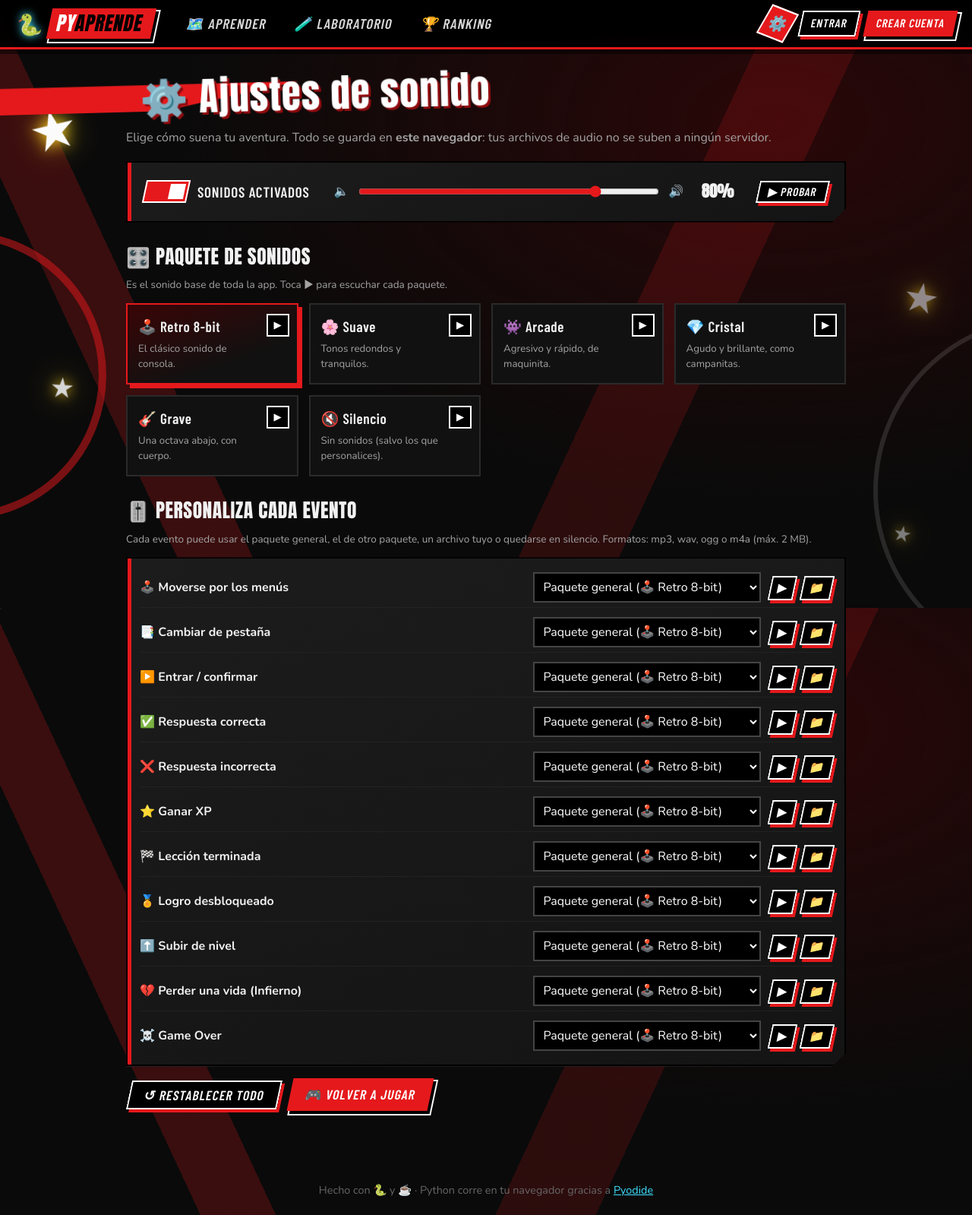
After one commit to MayoiZirlen/LearnPython, a PHP site: page /ajustes.php in a window 1280 px wide. The commit adds this page. Shown: the whole page at 76% size. Run offline with PHP 8.4, Linux system fonts and the light colour scheme; some web fonts are replaced.

Commit message:
Sonidos personalizables
- Motor de sonidos (assets/js/sonidos.js) con 11 eventos: menús, pestañas,
  confirmar, correcto, incorrecto, XP, lección terminada, logro, subir de
  nivel, perder vida y Game Over (los 4 últimos son nuevos)
- Página ⚙️ Ajustes de sonido: interruptor, volumen, 5 paquetes
  sintetizados con WebAudio (Retro 8-bit, Suave, Arcade, Cristal, Grave)
  o silencio, y personalización por evento: otro paquete, silencio o un
  archivo de audio propio (validado y guardado en IndexedDB del navegador)
- Sonidos del sitio: archivos en assets/sounds/<evento>.mp3|wav|ogg|m4a
  se ofrecen a todos como paquete y por evento (ver LEEME.txt)
- El botón 🔊 de las lecciones sigue usando el mismo interruptor general
- ajustes.php agregado a tools/check_pages.sh

Co-Authored-By: Claude Opus 5.5 <noreply@anthropic.com>
Claude-Session: https://claude.ai/code/session_014runmE5w1eiXRpPxNuyPdh

```diff
--- /dev/null
+++ b/ajustes.php
@@ -0,0 +1,40 @@
+<?php
+require __DIR__ . '/includes/bootstrap.php';
+
+$pageTitle = 'Ajustes de sonido';
+$page = 'ajustes';
+$mainClass = 'container ajustes-main';
+$extraScripts = ['assets/js/ajustes.js'];
+require __DIR__ . '/includes/header.php';
+?>
+<h1 class="game-title">⚙️ Ajustes de sonido</h1>
+<p class="muted">Elige cómo suena tu aventura. Todo se guarda en <b>este navegador</b>: tus archivos de audio no se suben a ningún servidor.</p>
+
+<section class="card aj-master">
+  <label class="switch">
+    <input type="checkbox" id="aj-activo">
+    <span class="switch-ui"></span>
+    <b>Sonidos activados</b>
+  </label>
+  <label class="aj-vol">
+    <span>🔈</span>
+    <input type="range" id="aj-volumen" min="0" max="100" step="5">
+    <span>🔊</span>
+    <b id="aj-volumen-num">80%</b>
+  </label>
+  <button class="btn btn-ghost btn-sm" id="aj-probar">▶ Probar</button>
+</section>
+
+<h2>🎛️ Paquete de sonidos</h2>
+<p class="muted small">Es el sonido base de toda la app. Toca ▶ para escuchar cada paquete.</p>
+<div class="aj-paquetes" id="aj-paquetes"></div>
+
+<h2>🎚️ Personaliza cada evento</h2>
+<p class="muted small">Cada evento puede usar el paquete general, el de otro paquete, un archivo tuyo o quedarse en silencio. Formatos: mp3, wav, ogg o m4a (máx. 2 MB).</p>
+<div class="card aj-eventos" id="aj-eventos"></div>
+
+<div class="runner-actions">
+  <button class="btn btn-ghost" id="aj-reset">↺ Restablecer todo</button>
+  <a class="btn btn-primary" href="learn.php">🎮 Volver a jugar</a>
+</div>
+<?php require __DIR__ . '/includes/footer.php'; ?>
--- a/assets/css/style.css
+++ b/assets/css/style.css
@@ -910,3 +910,47 @@ body.hurt main { animation: shake .4s; }
 .infierno-unlock b { font-family: var(--display); font-size: 1.8rem; color: var(--hell2); letter-spacing: .05em; text-shadow: 0 0 12px var(--hell1); }
 .infierno-unlock small { color: #ffcfb0; }
 .continue-card.is-infierno { background: linear-gradient(110deg, #000 0 55%, var(--hell1) 55% 100%); box-shadow: 0 0 24px rgba(255, 61, 0, .35); }
+
+/* ---------- Ajustes de sonido ---------- */
+.settings-link {
+  display: grid; place-items: center; width: 40px; height: 40px; font-size: 1.25rem; text-decoration: none;
+  background: #000; border: 2px solid #fff; transform: skewX(var(--skew)); transition: transform .15s, background .15s;
+}
+.settings-link:hover, .settings-link.active { background: var(--red); transform: skewX(var(--skew)) rotate(20deg); }
+.ajustes-main { max-width: 980px; }
+.ajustes-main h2 { margin-top: 30px; }
+.aj-master { display: flex; flex-wrap: wrap; gap: 20px 32px; align-items: center; margin-top: 18px; }
+.switch { display: flex; align-items: center; gap: 12px; cursor: pointer; font-family: var(--ui); font-size: 1.2rem; letter-spacing: .04em; text-transform: uppercase; }
+.switch input { display: none; }
+.switch-ui { position: relative; width: 58px; height: 30px; background: #333; border: 2px solid #fff; transform: skewX(var(--skew)); transition: background .2s; }
+.switch-ui::after { content: ''; position: absolute; top: 3px; left: 3px; width: 20px; height: 20px; background: #fff; transition: left .2s; }
+.switch input:checked + .switch-ui { background: var(--red); }
+.switch input:checked + .switch-ui::after { left: 31px; }
+.aj-vol { display: flex; align-items: center; gap: 10px; flex: 1; min-width: 240px; }
+.aj-vol input { flex: 1; accent-color: var(--red); }
+.aj-vol b { font-family: var(--display); font-size: 1.3rem; min-width: 56px; text-align: right; }
+.aj-paquetes { display: grid; grid-template-columns: repeat(auto-fill, minmax(200px, 1fr)); gap: 14px; }
+.aj-paquete {
+  position: relative; display: flex; flex-direction: column; gap: 4px; cursor: pointer; padding: 14px 44px 14px 14px;
+  background: #111; border: 2px solid #2a2a2a; transition: transform .12s, border-color .12s;
+}
+.aj-paquete input { display: none; }
+.aj-paquete b { font-family: var(--ui); font-weight: 800; font-size: 1.2rem; letter-spacing: .03em; }
+.aj-paquete small { color: var(--muted); }
+.aj-paquete:hover { transform: translateY(-3px); border-color: #555; }
+.aj-paquete.on { border-color: var(--red); background: linear-gradient(160deg, #3a0506, #111 70%); box-shadow: 5px 5px 0 var(--red); }
+.aj-play { position: absolute; right: 10px; top: 12px; width: 30px; height: 30px; background: #000; color: #fff; border: 2px solid #fff; cursor: pointer; }
+.aj-play:hover { background: var(--red); }
+.aj-eventos { display: flex; flex-direction: column; gap: 6px; padding: 12px 16px; }
+.aj-evento { display: grid; grid-template-columns: 1fr minmax(0, 300px) auto; gap: 12px; align-items: center; padding: 6px 0; border-bottom: 1px solid #222; }
+.aj-evento:last-child { border-bottom: 0; }
+.aj-ev-nombre { font-weight: 700; }
+.aj-evento select { font: inherit; background: #000; color: #fff; border: 2px solid #444; padding: 6px 8px; width: 100%; }
+.aj-evento select:focus { outline: none; border-color: var(--red); }
+.aj-ev-btns { display: flex; gap: 10px; }
+.aj-ev-btns .btn { padding: 4px 10px; }
+.aj-subir { cursor: pointer; }
+@media (max-width: 640px) {
+  .aj-evento { grid-template-columns: 1fr; gap: 6px; }
+  .settings-link { width: 34px; height: 34px; font-size: 1rem; }
+}
--- /dev/null
+++ b/assets/js/ajustes.js
@@ -0,0 +1,153 @@
+/* Página de ajustes de sonido. */
+(function () {
+  const $ = (id) => document.getElementById(id);
+  const E = App.escape;
+  const MAX_MB = 2;
+  let aj = Sonidos.leer();
+  const nombresArchivo = {};   // evento -> nombre del archivo propio (si hay)
+  const haySitio = Object.keys(Sonidos.SITIO).length > 0;
+
+  function guardar() { Sonidos.guardar(aj); }
+
+  // ---------- Interruptor y volumen ----------
+  $('aj-activo').checked = Sonidos.activo();
+  $('aj-activo').onchange = (ev) => { Sonidos.setActivo(ev.target.checked); if (ev.target.checked) Sonidos.reproducir('go'); };
+  $('aj-volumen').value = aj.volumen;
+  $('aj-volumen-num').textContent = aj.volumen + '%';
+  $('aj-volumen').oninput = (ev) => { aj.volumen = +ev.target.value; $('aj-volumen-num').textContent = aj.volumen + '%'; guardar(); };
+  $('aj-volumen').onchange = () => Sonidos.reproducir('bien', { forzar: true });
+  $('aj-probar').onclick = () => Sonidos.reproducir('fin', { forzar: true });
+
+  // ---------- Paquetes ----------
+  function paquetes() {
+    const lista = Object.entries(Sonidos.PAQUETES).map(([id, p]) => [id, p.nombre, p.desc]);
+    if (haySitio) lista.push(['sitio', '🏠 Sonidos del sitio', 'Los archivos que el administrador puso en assets/sounds/.']);
+    return lista;
+  }
+  function pintarPaquetes() {
+    $('aj-paquetes').innerHTML = paquetes().map(([id, nombre, desc]) => `
+      <label class="aj-paquete ${aj.paquete === id ? 'on' : ''}" data-id="${id}">
+        <input type="radio" name="paquete" value="${id}" ${aj.paquete === id ? 'checked' : ''}>
+        <b>${E(nombre)}</b><small>${E(desc)}</small>
+        <button type="button" class="aj-play" data-demo="${id}" title="Escuchar">▶</button>
+      </label>`).join('');
+  }
+  $('aj-paquetes').addEventListener('change', (ev) => {
+    aj.paquete = ev.target.value;
+    guardar();
+    pintarPaquetes();
+    pintarEventos();
+    Sonidos.reproducir('bien', { forzar: true });
+  });
+  $('aj-paquetes').addEventListener('click', (ev) => {
+    const b = ev.target.closest('[data-demo]');
+    if (!b) return;
+    ev.preventDefault();
+    const id = b.dataset.demo;
+    const fuente = id === 'sitio' ? 'sitio' : 'paquete:' + id;
+    Sonidos.reproducir('bien', { forzar: true, fuente });
+    setTimeout(() => Sonidos.reproducir(id === 'sitio' ? 'logro' : 'fin', { forzar: true, fuente }), 500);
+  });
+
+  // ---------- Eventos ----------
+  function opciones(evento) {
+    const general = paquetes().find(([id]) => id === aj.paquete);
+    const ops = [['paquete', `Paquete general (${general ? general[1] : '—'})`]];
+    Object.entries(Sonidos.PAQUETES).forEach(([id, p]) => { if (!p.silencio) ops.push(['paquete:' + id, p.nombre]); });
+    if (Sonidos.SITIO[evento]) ops.push(['sitio', '🏠 Sonido del sitio']);
+    ops.push(['archivo', nombresArchivo[evento] ? `📁 Mi archivo: ${nombresArchivo[evento]}` : '📁 Mi archivo…']);
+    ops.push(['nada', '🔇 Silencio']);
+    return ops;
+  }
+  function pintarEventos() {
+    $('aj-eventos').innerHTML = Object.entries(Sonidos.EVENTOS).map(([ev, nombre]) => {
+      const actual = aj.eventos[ev] || 'paquete';
+      return `<div class="aj-evento" data-ev="${ev}">
+        <span class="aj-ev-nombre">${E(nombre)}</span>
+        <select data-fuente>${opciones(ev).map(([v, t]) => `<option value="${v}" ${v === actual ? 'selected' : ''}>${E(t)}</option>`).join('')}</select>
+        <span class="aj-ev-btns">
+          <button type="button" class="btn btn-ghost btn-sm" data-probar title="Escuchar">▶</button>
+          <label class="btn btn-ghost btn-sm aj-subir" title="Subir un archivo de audio">📁<input type="file" accept="audio/*,.mp3,.wav,.ogg,.m4a" hidden data-archivo></label>
+          ${nombresArchivo[ev] ? '<button type="button" class="btn btn-ghost btn-sm" data-borrar title="Quitar mi archivo">🗑️</button>' : ''}
+        </span>
+      </div>`;
+    }).join('');
+  }
+
+  $('aj-eventos').addEventListener('change', async (ev) => {
+    const fila = ev.target.closest('[data-ev]');
+    if (!fila) return;
+    const evento = fila.dataset.ev;
+    if (ev.target.matches('[data-fuente]')) {
+      if (ev.target.value === 'archivo' && !nombresArchivo[evento]) {
+        fila.querySelector('[data-archivo]').click();   // primero hay que elegir el archivo
+        ev.target.value = aj.eventos[evento] || 'paquete';
+        return;
+      }
+      aj.eventos[evento] = ev.target.value;
+      if (ev.target.value === 'paquete') delete aj.eventos[evento];
+      guardar();
+      Sonidos.reproducir(evento, { forzar: true });
+    }
+    if (ev.target.matches('[data-archivo]')) {
+      const f = ev.target.files[0];
+      if (!f) return;
+      if (f.size > MAX_MB * 1048576) { App.toast(`😬 ${E(f.name)} pesa más de ${MAX_MB} MB. Usa un sonido más corto.`, 'info', 4500); return; }
+      try {
+        // Validamos que el navegador pueda decodificarlo antes de guardarlo
+        const ctx = new (window.AudioContext || window.webkitAudioContext)();
+        await ctx.decodeAudioData(await f.arrayBuffer());
+        ctx.close();
+      } catch (e) {
+        App.toast(`😬 No pude leer ${E(f.name)} como audio. Prueba con mp3, wav u ogg.`, 'info', 4500);
+        return;
+      }
+      await Sonidos.archivos.guardar(evento, f);
+      Sonidos.olvidar(evento);
+      nombresArchivo[evento] = f.name;
+      aj.eventos[evento] = 'archivo';
+      guardar();
+      pintarEventos();
+      App.toast(`🎵 <b>${E(f.name)}</b> ahora suena en «${E(Sonidos.EVENTOS[evento])}».`, 'achievement', 3500);
+      Sonidos.reproducir(evento, { forzar: true });
+    }
+  });
+
+  $('aj-eventos').addEventListener('click', async (ev) => {
+    const fila = ev.target.closest('[data-ev]');
+    if (!fila) return;
+    const evento = fila.dataset.ev;
+    if (ev.target.closest('[data-probar]')) Sonidos.reproducir(evento, { forzar: true });
+    if (ev.target.closest('[data-borrar]')) {
+      await Sonidos.archivos.borrar(evento);
+      Sonidos.olvidar(evento);
+      delete nombresArchivo[evento];
+      if (aj.eventos[evento] === 'archivo') delete aj.eventos[evento];
+      guardar();
+      pintarEventos();
+    }
+  });
+
+  $('aj-reset').onclick = async () => {
+    if (!confirm('¿Volver a los sonidos originales y borrar tus archivos de audio?')) return;
+    for (const ev of Object.keys(nombresArchivo)) { await Sonidos.archivos.borrar(ev); Sonidos.olvidar(ev); delete nombresArchivo[ev]; }
+    aj = Sonidos.porDefecto();
+    guardar();
+    Sonidos.setActivo(true);
+    $('aj-activo').checked = true;
+    $('aj-volumen').value = aj.volumen;
+    $('aj-volumen-num').textContent = aj.volumen + '%';
+    pintarPaquetes();
+    pintarEventos();
+    App.toast('↺ Sonidos restablecidos', 'info', 2500);
+  };
+
+  // Arranque: averiguamos qué archivos propios hay guardados
+  (async () => {
+    for (const ev of Object.keys(Sonidos.EVENTOS)) {
+      try { const r = await Sonidos.archivos.leer(ev); if (r) nombresArchivo[ev] = r.nombre; } catch (e) { /* sin IndexedDB */ }
+    }
+    pintarPaquetes();
+    pintarEventos();
+  })();
+})();
--- a/assets/js/app.js
+++ b/assets/js/app.js
@@ -1,38 +1,12 @@
 /* Utilidades generales: llamadas a la API, notificaciones, confeti y XP. */
 const App = {
-  audio: null,
-
   sonidoActivo() {
-    try { return localStorage.getItem('pyaprende:sonido') !== 'no'; } catch (e) { return true; }
+    return Sonidos.activo();
   },
 
-  /** Sonidos cortitos generados con WebAudio: [frecuencia, inicio, duración, forma]. */
-  tono(notas) {
-    if (!App.sonidoActivo()) return;
-    try {
-      App.audio = App.audio || new (window.AudioContext || window.webkitAudioContext)();
-      const a = App.audio;
-      notas.forEach(([f, t, d, forma]) => {
-        const o = a.createOscillator(); const g = a.createGain();
-        o.frequency.value = f; o.type = forma || 'square';
-        g.gain.setValueAtTime(0.06, a.currentTime + t);
-        g.gain.exponentialRampToValueAtTime(0.001, a.currentTime + t + d);
-        o.connect(g).connect(a.destination);
-        o.start(a.currentTime + t); o.stop(a.currentTime + t + d);
-      });
-    } catch (e) { /* sin audio */ }
-  },
-
+  /** Sonidos del juego: ahora pasan por el motor personalizable (assets/js/sonidos.js). */
   sfx(tipo) {
-    const sonidos = {
-      move: [[880, 0, 0.04]],
-      tab: [[440, 0, 0.05], [660, 0.04, 0.06]],
-      go: [[523, 0, 0.08], [784, 0.07, 0.08], [1047, 0.14, 0.18]],
-      bien: [[660, 0, 0.1], [990, 0.09, 0.2]],
-      mal: [[196, 0, 0.18, 'sawtooth'], [147, 0.12, 0.22, 'sawtooth']],
-      fin: [[523, 0, 0.12], [659, 0.1, 0.12], [784, 0.2, 0.12], [1047, 0.3, 0.4]],
-    };
-    App.tono(sonidos[tipo] || sonidos.move);
+    Sonidos.reproducir(tipo);
   },
 
   async api(action, data = {}) {
@@ -59,18 +33,21 @@ const App = {
     const stEl = document.getElementById('hdr-streak');
     if (xpEl) App.countUp(xpEl, res.xp);
     if (stEl) stEl.textContent = res.streak;
-    if (res.xp_gained > 0) App.floatXp('+' + res.xp_gained + ' XP');
+    if (res.xp_gained > 0) { App.floatXp('+' + res.xp_gained + ' XP'); App.sfx('xp'); }
     if (res.level_up) {
+      setTimeout(() => App.sfx('nivel'), 350);
       App.toast(`${res.level.icon} ¡Subiste al nivel ${res.level.number}: ${res.level.name}!`, 'level', 5000);
       App.confetti(160);
     }
     const logros = res.achievements || [];
     if (logros.length > 3) {
       // Muchos logros a la vez (por ejemplo al desbloquear el NG+): una sola notificación.
+      setTimeout(() => App.sfx('logro'), 700);
       App.toast(`<span class="toast-icon">🏅</span><div><b>¡${logros.length} logros desbloqueados!</b><br>${logros.map((a) => `${a.icon} ${a.title}`).join('<br>')}</div>`, 'achievement', 8000);
       App.confetti(160);
     } else {
       logros.forEach((a, i) => setTimeout(() => {
+        App.sfx('logro');
         App.toast(`<span class="toast-icon">${a.icon}</span><div><b>¡Logro desbloqueado!</b><br>${a.title}: ${a.desc}</div>`, 'achievement', 6000);
         App.confetti(80);
       }, 600 * i));
--- a/assets/js/lesson.js
+++ b/assets/js/lesson.js
@@ -17,7 +17,6 @@
   }
 
   let sonido = App.sonidoActivo();
-  const tono = (notas) => App.tono(notas);
   const sonidoBien = () => App.sfx('bien');
   const sonidoMal = () => App.sfx('mal');
 
@@ -48,12 +47,13 @@
     if (!INFIERNO || vidas <= 0) return;
     vidas--;
     pintarVidas(true);
+    setTimeout(() => App.sfx('vida'), 250);
     document.body.classList.remove('hurt'); void document.body.offsetWidth; document.body.classList.add('hurt');
     if (vidas === 0) setTimeout(gameOver, 700);
   }
 
   async function gameOver() {
-    App.tono([[392, 0, 0.25, 'sawtooth'], [330, 0.25, 0.25, 'sawtooth'], [262, 0.5, 0.25, 'sawtooth'], [196, 0.75, 0.7, 'sawtooth']]);
+    App.sfx('gameover');
     const res = await App.api('reset', { lesson: L.slug });
     const perdida = res && res.ok ? res.xp_perdida : 0;
     const capa = document.createElement('div');
--- /dev/null
+++ b/assets/js/sonidos.js
@@ -0,0 +1,182 @@
+/* Motor de sonidos personalizable.
+ *
+ * Cada "evento" (respuesta correcta, logro, Game Over…) puede sonar con:
+ *   - un paquete sintetizado (se genera con WebAudio, no necesita archivos),
+ *   - un archivo propio que el usuario sube (se guarda en IndexedDB, solo en su navegador),
+ *   - un archivo del sitio en assets/sounds/<evento>.mp3|wav|ogg (lo pone el administrador),
+ *   - o silencio.
+ * Los ajustes viven en localStorage ("pyaprende:sonidos"). El interruptor general
+ * sigue siendo "pyaprende:sonido" (lo usa también el botón 🔊 de las lecciones).
+ */
+const Sonidos = (() => {
+  const CLAVE = 'pyaprende:sonidos';
+  const EVENTOS = {
+    move: '🕹️ Moverse por los menús',
+    tab: '📑 Cambiar de pestaña',
+    go: '▶️ Entrar / confirmar',
+    bien: '✅ Respuesta correcta',
+    mal: '❌ Respuesta incorrecta',
+    xp: '⭐ Ganar XP',
+    fin: '🏁 Lección terminada',
+    logro: '🏅 Logro desbloqueado',
+    nivel: '⬆️ Subir de nivel',
+    vida: '💔 Perder una vida (Infierno)',
+    gameover: '☠️ Game Over',
+  };
+
+  // Melodías base: [frecuencia, inicio (s), duración (s)]. Cada paquete las "interpreta" a su estilo.
+  const MELODIAS = {
+    move: [[880, 0, 0.04]],
+    tab: [[440, 0, 0.05], [660, 0.04, 0.06]],
+    go: [[523, 0, 0.08], [784, 0.07, 0.08], [1047, 0.14, 0.18]],
+    bien: [[660, 0, 0.1], [990, 0.09, 0.2]],
+    mal: [[196, 0, 0.18], [147, 0.12, 0.22]],
+    xp: [[1319, 0, 0.05], [1760, 0.05, 0.08]],
+    fin: [[523, 0, 0.12], [659, 0.1, 0.12], [784, 0.2, 0.12], [1047, 0.3, 0.4]],
+    logro: [[784, 0, 0.1], [988, 0.09, 0.1], [1175, 0.18, 0.1], [1568, 0.27, 0.35]],
+    nivel: [[523, 0, 0.09], [659, 0.08, 0.09], [784, 0.16, 0.09], [1047, 0.24, 0.09], [1319, 0.32, 0.09], [1568, 0.4, 0.4]],
+    vida: [[330, 0, 0.12], [233, 0.1, 0.25]],
+    gameover: [[392, 0, 0.25], [330, 0.25, 0.25], [262, 0.5, 0.25], [196, 0.75, 0.7]],
+  };
+
+  // Paquetes sintetizados: forma de onda, transposición (×frecuencia), tempo (×tiempo) y volumen relativo.
+  const PAQUETES = {
+    retro: { nombre: '🕹️ Retro 8-bit', desc: 'El clásico sonido de consola.', onda: 'square', tono: 1, tempo: 1, vol: 0.06, error: 'sawtooth' },
+    suave: { nombre: '🌸 Suave', desc: 'Tonos redondos y tranquilos.', onda: 'sine', tono: 1, tempo: 1.35, vol: 0.16 },
+    arcade: { nombre: '👾 Arcade', desc: 'Agresivo y rápido, de maquinita.', onda: 'sawtooth', tono: 1, tempo: 0.8, vol: 0.05 },
+    cristal: { nombre: '💎 Cristal', desc: 'Agudo y brillante, como campanitas.', onda: 'triangle', tono: 2, tempo: 0.85, vol: 0.14 },
+    grave: { nombre: '🎸 Grave', desc: 'Una octava abajo, con cuerpo.', onda: 'triangle', tono: 0.5, tempo: 1.15, vol: 0.2 },
+    silencio: { nombre: '🔇 Silencio', desc: 'Sin sonidos (salvo los que personalices).', silencio: true },
+  };
+
+  const SITIO = (window.PYAPRENDE && window.PYAPRENDE.sonidosSitio) || {};
+
+  function porDefecto() {
+    return { paquete: 'retro', volumen: 80, eventos: {} };
+  }
+
+  function leer() {
+    try { return Object.assign(porDefecto(), JSON.parse(localStorage.getItem(CLAVE) || '{}')); } catch (e) { return porDefecto(); }
+  }
+  function guardar(aj) {
+    try { localStorage.setItem(CLAVE, JSON.stringify(aj)); } catch (e) { /* sin almacenamiento */ }
+  }
+  function activo() {
+    try { return localStorage.getItem('pyaprende:sonido') !== 'no'; } catch (e) { return true; }
+  }
+  function setActivo(si) {
+    try { localStorage.setItem('pyaprende:sonido', si ? 'si' : 'no'); } catch (e) { /* */ }
+  }
+
+  let ctx = null;
+  function audio() {
+    ctx = ctx || new (window.AudioContext || window.webkitAudioContext)();
+    if (ctx.state === 'suspended') ctx.resume();
+    return ctx;
+  }
+
+  function sintetizar(evento, idPaquete, volumen) {
+    const p = PAQUETES[idPaquete] || PAQUETES.retro;
+    if (p.silencio) return;
+    const a = audio();
+    const esError = evento === 'mal' || evento === 'vida' || evento === 'gameover';
+    (MELODIAS[evento] || MELODIAS.move).forEach(([f, t, d]) => {
+      const o = a.createOscillator();
+      const g = a.createGain();
+      const inicio = a.currentTime + t * p.tempo;
+      const dur = d * p.tempo;
+      o.type = esError && p.error ? p.error : p.onda;
+      o.frequency.value = f * p.tono;
+      g.gain.setValueAtTime(Math.max(0.0002, p.vol * volumen), inicio);
+      g.gain.exponentialRampToValueAtTime(0.0001, inicio + dur);
+      o.connect(g).connect(a.destination);
+      o.start(inicio);
+      o.stop(inicio + dur + 0.02);
+    });
+  }
+
+  // ---------- Archivos propios (IndexedDB) ----------
+  const DB = 'pyaprende-sonidos';
+  function abrirDB() {
+    return new Promise((ok, mal) => {
+      const r = indexedDB.open(DB, 1);
+      r.onupgradeneeded = () => r.result.createObjectStore('archivos');
+      r.onsuccess = () => ok(r.result);
+      r.onerror = () => mal(r.error);
+    });
+  }
+  async function operar(modo, fn) {
+    const db = await abrirDB();
+    return new Promise((ok, mal) => {
+      const tx = db.transaction('archivos', modo);
+      const req = fn(tx.objectStore('archivos'));
+      tx.oncomplete = () => ok(req && req.result);
+      tx.onerror = () => mal(tx.error);
+    });
+  }
+  const archivos = {
+    guardar: (evento, file) => operar('readwrite', (s) => s.put({ nombre: file.name, blob: file }, evento)),
+    leer: (evento) => operar('readonly', (s) => s.get(evento)),
+    borrar: (evento) => operar('readwrite', (s) => s.delete(evento)),
+  };
+
+  const buffers = new Map();   // caché de audio ya decodificado
+  async function reproducirBlob(clave, obtenerDatos, volumen) {
+    const a = audio();
+    let buf = buffers.get(clave);
+    if (!buf) {
+      const datos = await obtenerDatos();
+      if (!datos) return false;
+      buf = await a.decodeAudioData(datos);
+      buffers.set(clave, buf);
+    }
+    const src = a.createBufferSource();
+    const g = a.createGain();
+    g.gain.value = volumen;
+    src.buffer = buf;
+    src.connect(g).connect(a.destination);
+    src.start();
+    return true;
+  }
+
+  /**
+   * Reproduce un evento según los ajustes. "forzar" sirve para las vistas previas
+   * (suena aunque el interruptor general esté apagado).
+   */
+  async function reproducir(evento, { forzar = false, fuente = null } = {}) {
+    if (!forzar && !activo()) return;
+    const aj = leer();
+    const vol = Math.max(0, Math.min(100, aj.volumen)) / 100;
+    if (vol === 0) return;
+    const f = fuente || (aj.eventos[evento] || 'paquete');
+    try {
+      if (f === 'nada') return;
+      if (f === 'archivo') {
+        const ok = await reproducirBlob('archivo:' + evento, async () => {
+          const r = await archivos.leer(evento);
+          return r ? r.blob.arrayBuffer() : null;
+        }, vol);
+        if (!ok) sintetizar(evento, aj.paquete, vol);
+        return;
+      }
+      if (f === 'sitio' && SITIO[evento]) {
+        await reproducirBlob('sitio:' + evento, async () => (await fetch(SITIO[evento])).arrayBuffer(), vol);
+        return;
+      }
+      if (f.startsWith('paquete:')) return sintetizar(evento, f.slice(8), vol);
+      // "paquete" = el paquete general elegido; si es el del sitio y hay archivo, se usa
+      if (aj.paquete === 'sitio') {
+        if (SITIO[evento]) return reproducirBlob('sitio:' + evento, async () => (await fetch(SITIO[evento])).arrayBuffer(), vol);
+        return sintetizar(evento, 'retro', vol);
+      }
+      sintetizar(evento, aj.paquete, vol);
+    } catch (e) { /* un sonido nunca debe romper la página */ }
+  }
+
+  /** Olvida el audio decodificado (tras subir o borrar un archivo). */
+  function olvidar(evento) {
+    buffers.delete('archivo:' + evento);
+  }
+
+  return { EVENTOS, PAQUETES, SITIO, leer, guardar, activo, setActivo, reproducir, archivos, olvidar, porDefecto };
+})();
--- a/includes/bootstrap.php
+++ b/includes/bootstrap.php
@@ -121,3 +121,20 @@ function python_version(): int
         ROOT . '/assets/py/harness.py',
     ]));
 }
+
+/**
+ * Sonidos del sitio: archivos en assets/sounds/ con el nombre del evento
+ * (por ejemplo bien.mp3, logro.wav, gameover.ogg). Se ofrecen a todos los usuarios.
+ */
+function site_sounds(): array
+{
+    $sonidos = [];
+    foreach (glob(ROOT . '/assets/sounds/*') ?: [] as $f) {
+        $evento = pathinfo($f, PATHINFO_FILENAME);
+        $ext = strtolower(pathinfo($f, PATHINFO_EXTENSION));
+        if (in_array($ext, ['mp3', 'wav', 'ogg', 'm4a'], true) && preg_match('/^[a-z]+$/', $evento)) {
+            $sonidos[$evento] = asset('assets/sounds/' . basename($f));
+        }
+    }
+    return $sonidos;
+}
--- a/includes/footer.php
+++ b/includes/footer.php
@@ -3,6 +3,7 @@
   Hecho con 🐍 y ☕ · Python corre en tu navegador gracias a <a href="https://pyodide.org" target="_blank" rel="noopener">Pyodide</a>
 </footer>
 <div id="toasts"></div>
+<script src="<?= e(asset('assets/js/sonidos.js')) ?>"></script>
 <script src="<?= e(asset('assets/js/app.js')) ?>"></script>
 <?php if (!empty($usesPython)): ?>
 <script src="<?= e(asset('assets/js/python.js')) ?>"></script>
--- a/includes/header.php
+++ b/includes/header.php
@@ -29,6 +29,7 @@ window.PYAPRENDE = <?= json_encode([
     'csrf' => csrf_token(),
     'pyodideUrl' => config('pyodide_url'),
     'pyVersion' => python_version(),
+    'sonidosSitio' => (object) site_sounds(),
 ], JSON_UNESCAPED_SLASHES) ?>;
 </script>
 </head>
@@ -45,6 +46,7 @@ window.PYAPRENDE = <?= json_encode([
     <a href="ranking.php" class="<?= $page === 'ranking' ? 'active' : '' ?>">🏆 <span>Ranking</span></a>
   </nav>
   <div class="user-area">
+    <a class="settings-link <?= $page === 'ajustes' ? 'active' : '' ?>" href="ajustes.php" title="Ajustes de sonido">⚙️</a>
     <?php if ($user): ?>
       <span class="pill streak" title="Racha de días">🔥 <b id="hdr-streak"><?= (int) $user['streak'] ?></b></span>
       <span class="pill xp" title="Experiencia">⭐ <b id="hdr-xp"><?= (int) $user['xp'] ?></b> XP</span>
```
Also changed, not shown: assets/sounds/LEEME.txt (added, +21 -0 lines), README.md, 1 other file.
